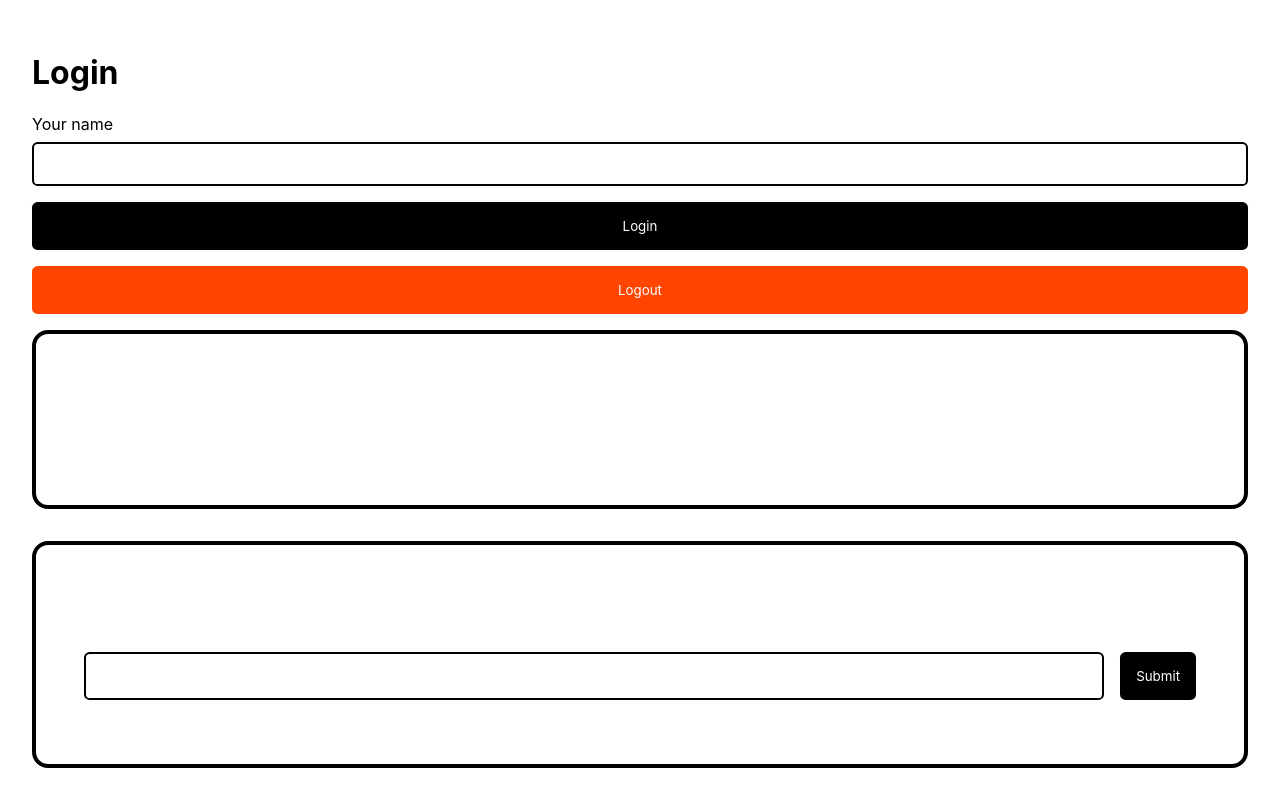
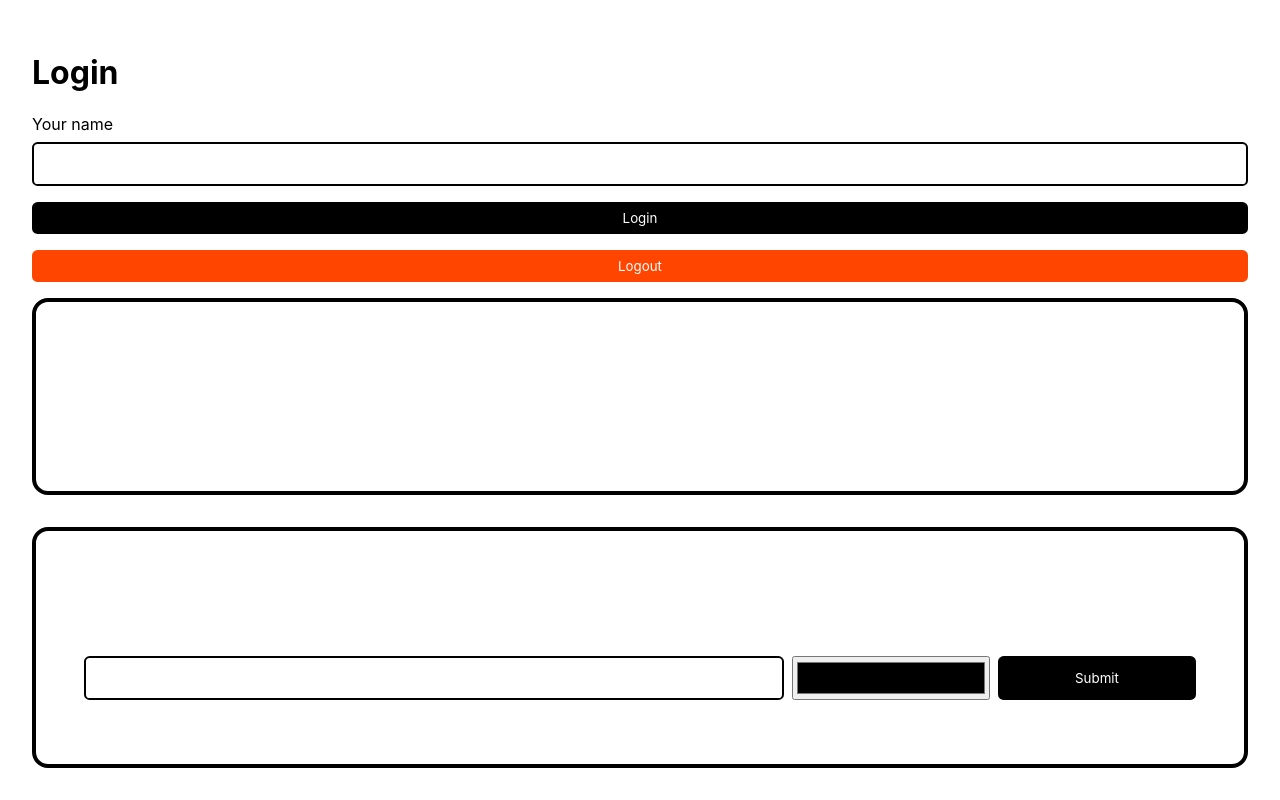
Before and after one commit to ryuuart/1-time-talking, a React (Create React App) app: page / in a window 1280 px wide. Built offline with nearby package versions, Linux system fonts and the light colour scheme.

Commit message:
🎨 GET COLOR COMMUNICATION TO WORK

```diff
--- a/src/App.css
+++ b/src/App.css
@@ -32,6 +32,8 @@ input[type="text"], textarea {
 
     resize: none;
 
+    background-color: white;
+
     transition: background-color 0.15s cubic-bezier(0.455, 0.03, 0.515, 0.955);
 }
 
@@ -46,7 +48,7 @@ input[type="text"], textarea:hover {
 }
 
 input[type="text"], textarea:focus {
-    background-color: initial;
+    background-color: white;
 }
 
 input[type="submit"], input[type="button"] {
@@ -59,7 +61,11 @@ input[type="submit"], input[type="button"] {
     border: none;
     outline: none;
 
-    padding: 1rem;
+    padding: 0.5rem 0.25rem;
+}
+
+input[type="color"] {
+  margin-bottom: 0;
 }
 
 input[type="button"][value="Logout"] {
--- a/src/Components/UI/Display.jsx
+++ b/src/Components/UI/Display.jsx
@@ -9,8 +9,8 @@ export class ReceiverDisplay extends React.Component {
 
     render() {
         return (
-            <article className={`messages-display ${this.props.className}`}>
-                {this.props.data && this.props.data.userName !== this.props.userName && this.props.data.message}
+            <article className={`messages-display ${this.props.className}`} style={{ background: this.props.data && this.props.data.message.colorValue }}>
+                {this.props.data && this.props.data.message.textValue}
             </article>
         )
     }
@@ -20,37 +20,54 @@ export class SenderDisplay extends React.Component {
     constructor(props) {
         super(props);
 
-        this.state = { value: "", messasge: "" };
+        this.state = {
+            textValue: "", colorValue: "", message: {
+                textValue: "",
+                colorValue: "#FFFFFF",
+            }
+        };
 
         this.onSubmit = this.onSubmit.bind(this);
-        this.onChange = this.onChange.bind(this);
+        this.onTextChange = this.onTextChange.bind(this);
+        this.onColorChange = this.onColorChange.bind(this);
     }
 
     onSubmit(event) {
         this.setState((state, props) => ({
-            message: state.value
+            message: {
+                textValue: this.state.textValue,
+                colorValue: this.state.colorValue,
+            }
         }), () => {
+            // console.log(this.state.message)
             this.props.socket.send(JSON.stringify({ userName: this.props.userName, message: this.state.message }));
         })
 
         event.preventDefault();
     }
 
-    onChange(event) {
+    onTextChange(event) {
         this.setState({
-            value: event.target.value
+            textValue: event.target.value
+        })
+    }
+
+    onColorChange(event) {
+        this.setState({
+            colorValue: event.target.value
         })
     }
 
     render() {
         return (
-            <article className={`messages-display ${this.props.className}`}>
+            <article className={`messages-display ${this.props.className}`} style={{ background: this.state.colorValue }}>
                 <div className="messages-display--message">
-                    {this.state.message}
+                    {this.state.textValue}
                 </div>
 
                 <form className={`messages-display--form`} onSubmit={this.onSubmit}>
-                    <textarea rows="1" autoresize="true" value={this.state.value} onChange={this.onChange} />
+                    <textarea rows="1" autoresize="true" value={this.state.textValue} onChange={this.onTextChange} />
+                    <input type="color" value={this.state.colorValue} onChange={this.onColorChange} />
                     <input type="submit" value="Submit" />
                 </form>
             </article>
--- a/src/Messages.css
+++ b/src/Messages.css
@@ -18,17 +18,31 @@
 }
 
 .messages-display--form {
-    flex-flow: row wrap;
+    flex-flow: row nowrap;
+
+    align-items: stretch;
+}
+
+.messages-display--form > * {
+    flex: 1 1 2rem;
+}
+
+.messages-display--form > textarea {
+    flex-grow: 4;
 }
 
 .messages-display--form > input[type="submit"] {
     margin-bottom: 0;
 }
 
-.messages-display--form > textarea {
-    margin-right: 1rem;
+.messages-display--form > input[type="color"] {
+    margin-bottom: 0;
 
-    flex: 1 1 auto;
+    height: inherit;
+}
+
+.messages-display--form > *:not(:last-child) {
+    margin-right: 0.5rem;
 }
 
 .messages-display--message {
```
